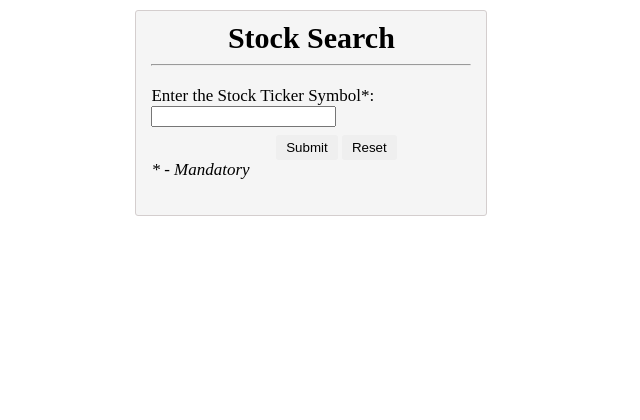
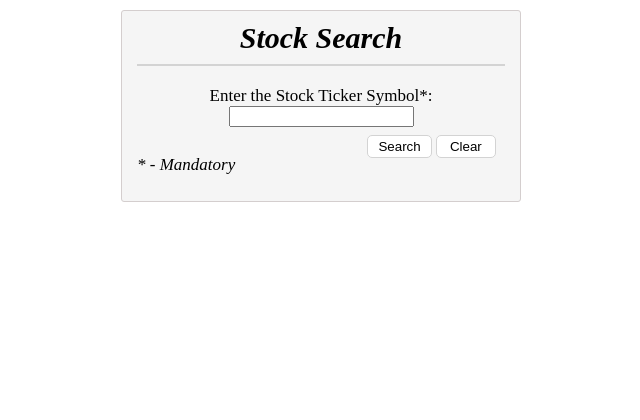
Before and after one commit to vpravi/Web-Technologies, a PHP site: page /Alphavantage_stocksearch.php in a window 1280 px wide. Shown: the top 420 px of the page, without its empty margins (319-959 px from the left). Before the commit the page ends 216 px from the top, so only its background shows below. Run offline with PHP 8.4, Linux system fonts and the light colour scheme.

Commit message:
retain form values/clear/css/highcharts/final spec details

```diff
--- a/PHP:JSON_Stock_Search/Alphavantage_stocksearch.php
+++ b/PHP:JSON_Stock_Search/Alphavantage_stocksearch.php
@@ -6,15 +6,12 @@
 </head>
 <style>
 	html,body{
-		width: 100%;
 	height: 1282px;
 	margin: 0px;
 	padding: 0px;
-	    overflow-x: hidden;
-	    overflow-y: auto ;
 	}
    #container{
-    width: 25%;
+    width: 400px;
     margin-top:10px;
    }
    body{
@@ -26,34 +23,34 @@
 	padding: 10px 15px;
 	background-color: whitesmoke;
 	margin: 0 auto;
-	width: 100%;
-	margin-left: 142%;
 	margin-bottom: 10px;
 	font-size: 17px;
 	font-family: serif;
+	height: 170px;
    }
    form p{
    	margin: 0;
-    margin-bottom: 25px;
+    margin-top:20px;
     font-style: italic;
+    float:left
    }
    h2{
 	margin: 0;
 	font-size: 30px;
 	text-align: center;
+	font-style:italic;
    }
    hr{
     margin-bottom: 20px;
+    border: solid 1px lightgrey;
    }
    #table{
-	margin: 0 auto;
     font-size: 13px;
    }
    #table table {
 	border: solid 1px #d4cece;
 	border-collapse: collapse;
-	margin-left: 14.9%;
-	width: 70.4%;
+	width: 1000px;
 	background-color: #fbfbfb;
 	text-align: center;
    }
@@ -75,15 +72,13 @@
    #graph{
 	width: 1000px;
 	height: 600px;
-	margin: 0 auto;
 	border: solid 1px #d4cece;
 	margin-top: 14px;
    }
    #newss{
    	border: solid 1px #d4cece;
     margin-top: 13px;
-    margin-left: 14.4%;
-    width: 71.4%;
+    width: 1000px;
    }
    #news td{
    	border-bottom: solid 1px #d4cece;
@@ -99,13 +94,16 @@
    .greyarrow{
    	width: 40px;
 	height: 20px;
-	margin-left: 48%;
-	margin-top: 10px;
    }
    .toggletext{
-	margin-left: 44.5%;
    	font-size: 12px;
     color: #a29c9c;
+   }
+   .btns{
+   	border-radius: 5px;
+   	padding: 3px 10px;
+   	background-color: white;
+    border: solid 0.6px lightgrey;
    }
 </style>
 <script type="text/javascript">
@@ -121,6 +119,7 @@
  		var ints= price.map(parseFloat).reverse();
       	var vols = volume.map(parseFloat).reverse();
       	var date = dates.reverse();
+      	var min_p = Math.min.apply(null,ints)-5;
          Highcharts.chart('graph', {
 	        title: {
 	            text: 'Stock Price ('+lastrefreshed+')'
@@ -136,13 +135,14 @@
 	            title: {
 	                text:'Stock Price'
 	            },
-	            tickInterval: 5
+	            tickInterval: 5,
+	            min:min_p
 	        },
 	        {
 	         title: {
 	                text: 'Volume'
 	            },
-	            tickInterval: 50000000,
+	            tickInterval: 80000000,
 	            opposite: true
 	        }],
 	        legend: {
@@ -647,7 +647,7 @@
 		html+="<table id='newss'>";
 		for (i=0;i<5;i++){
 			html+="<tr>";
-			html+="<td><a href='"+links[i]+"' target='_blank'>"+titles[i]+"</a>&nbsp;&nbsp;Publicated Time: "+dates[i]+"</td>"
+			html+="<td><a href='"+links[i]+"' target='_blank'>"+titles[i]+"</a>&nbsp;&nbsp;Publicated Time: "+dates[i].substring(0,26)+"</td>"
 			html+="</tr>";
 		}
 		html+="</table>"
@@ -682,20 +682,32 @@
     	}
 	}
  </script>
-<body>
+<center><body>
 	<div id="container">
 	    <form method="post">
 	    	<h2>Stock Search</h2>
 	    	<hr>
-			Enter the Stock Ticker Symbol*: <input type="text" name="symbol" style="margin-bottom: 8px;"><br>
-			<input type = "submit" name="Search" style="margin-left: 39%;border: none;border-radius: 3px;padding: 5px 10px;">
-			<input type = "reset" name="Clear" style="border: none;border-radius: 3px;padding: 5px 10px;">
+			Enter the Stock Ticker Symbol*: <input type="text" name="symbol" style="margin-bottom: 8px;" id="s1" value=""<br>
+			<input class="btns" type = "submit" name="Search" value="Search" style="margin-left: 123px;">
+			<input class="btns" type = "reset" name="Clear" value="Clear" id="del" style="padding:3px 13px;">
 			<p>* - Mandatory</p>
 		</form>
 	</div>
+	<div id="content">
+	<script type="text/javascript">
+		<?php
+		$name = isset($_POST['symbol']) ? $_POST['symbol'] : '';
+		?>
+		var elem = document.getElementById("s1");
+		var something=<?php echo json_encode($name); ?>;
+		elem.value = something;
+		document.getElementById("del").addEventListener("click",function(){
+			document.getElementById("content").innerHTML="";
+		});
+	</script>
 	<?php
 		date_default_timezone_set('America/New_York');
-		if (isset($_POST["Search"])){
+		if (isset($_POST["symbol"])){
 		 	$value = $_POST["symbol"];
 		 	if ($value == ""){
 		 		echo '<script language="javascript">';
@@ -705,8 +717,6 @@
 		 	else{
 				$json = file_get_contents('https://www.alphavantage.co/query?function=TIME_SERIES_DAILY&symbol='.$value.'&apikey=T9B64Y0EZDLS1SKT&outputsize=full');
 				$obj = json_decode($json,true);
-				if ($obj)
-				{
 				echo '<div id = "table">';
 				echo '<table border ="1px" id="infoTable">';
 				if ($obj["Error Message"]){
@@ -809,14 +819,15 @@
 							$cci = 'cci';
 							$CCI = 'CCI';
 							$tick2 = 10;
-						$tick1 = 3.25;
+							$tick1 = 2.5;
 							$tick3 = 100;
+							$tick4 = 5;
 							echo 'document.getElementById("price").addEventListener("click", function(){loadgraph(' . $y_price . ','.$y_volume.','.$x_dates.',\''.$value.'\',\''.$timestamp.'\');});';
 							echo 'document.getElementById("sma").addEventListener("click", function(){onelinegraphs(\''.$value.'\',\''.$sma.'\',\''.$SMA.'\',\''.$tick1.'\');});';
 							echo 'document.getElementById("ema").addEventListener("click", function(){onelinegraphs(\''.$value.'\',\''.$ema.'\',\''.$EMA.'\',\''.$tick1.'\');});';
 							echo 'document.getElementById("stoch").addEventListener("click", function(){twolinegraphs(\''.$value.'\',\''.$stoch.'\',\''.$STOCH.'\');});';
 							echo 'document.getElementById("rsi").addEventListener("click", function(){onelinegraphs(\''.$value.'\',\''.$rsi.'\',\''.$RSI.'\',\''.$tick2.'\');});';
-						echo 'document.getElementById("adx").addEventListener("click", function(){onelinegraphs(\''.$value.'\',\''.$adx.'\',\''.$ADX.'\',\''.$tick2.'\');});';
+							echo 'document.getElementById("adx").addEventListener("click", function(){onelinegraphs(\''.$value.'\',\''.$adx.'\',\''.$ADX.'\',\''.$tick4.'\');});';
 							echo 'document.getElementById("cci").addEventListener("click", function(){onelinegraphs(\''.$value.'\',\''.$cci.'\',\''.$CCI.'\',\''.$tick3.'\');});';
 							echo 'document.getElementById("bbands").addEventListener("click", function(){bbandsgraph(\''.$value.'\');});';
 							echo 'document.getElementById("macd").addEventListener("click", function(){macdgraph(\''.$value.'\');});';
@@ -864,13 +875,8 @@
 							echo '</div>';
 					}
 			}
-				else{
-					echo '<script language="javascript">';
-					echo 'alert("JSON invalid")';
-					echo '</script>';
-				}
-			}
 	    }
 	?>
-</body>
+	</div>
+</body></center>
 </html>
```
Lines whose indentation alone changed are shown as unchanged.
